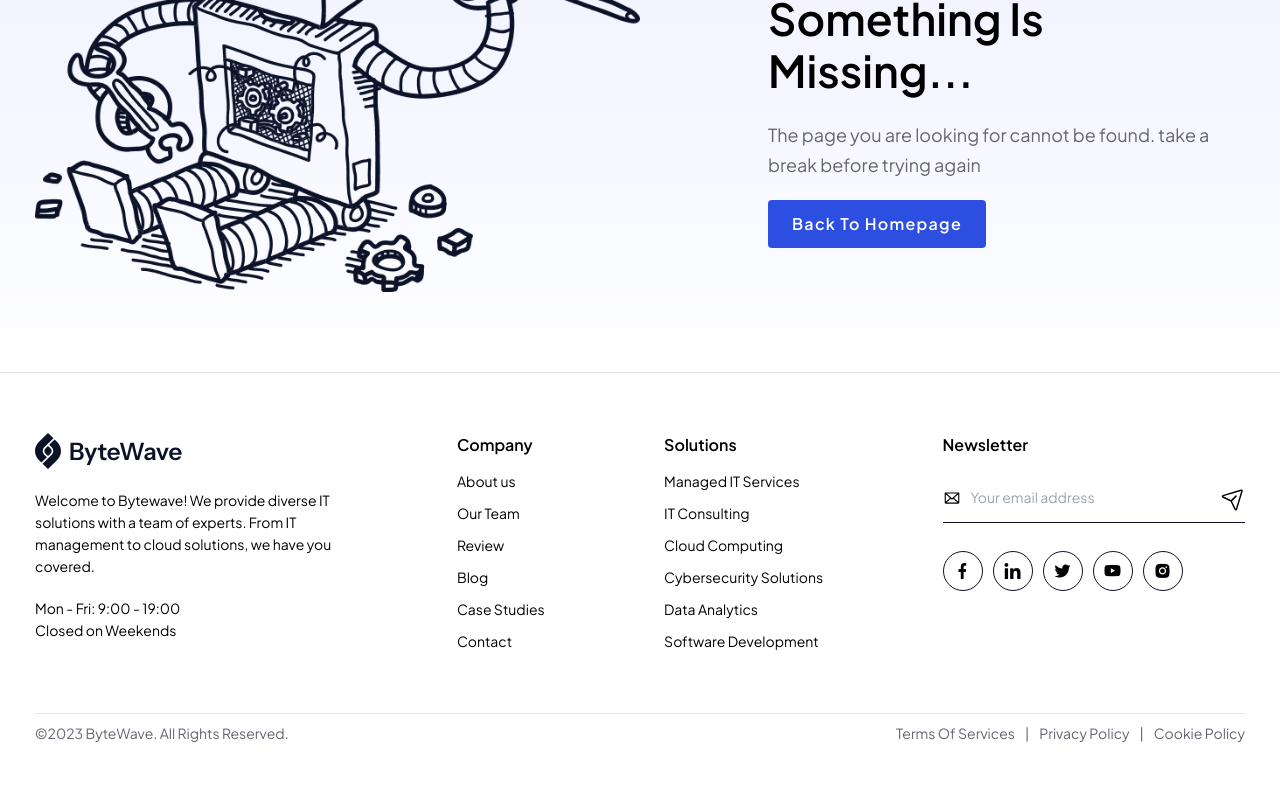
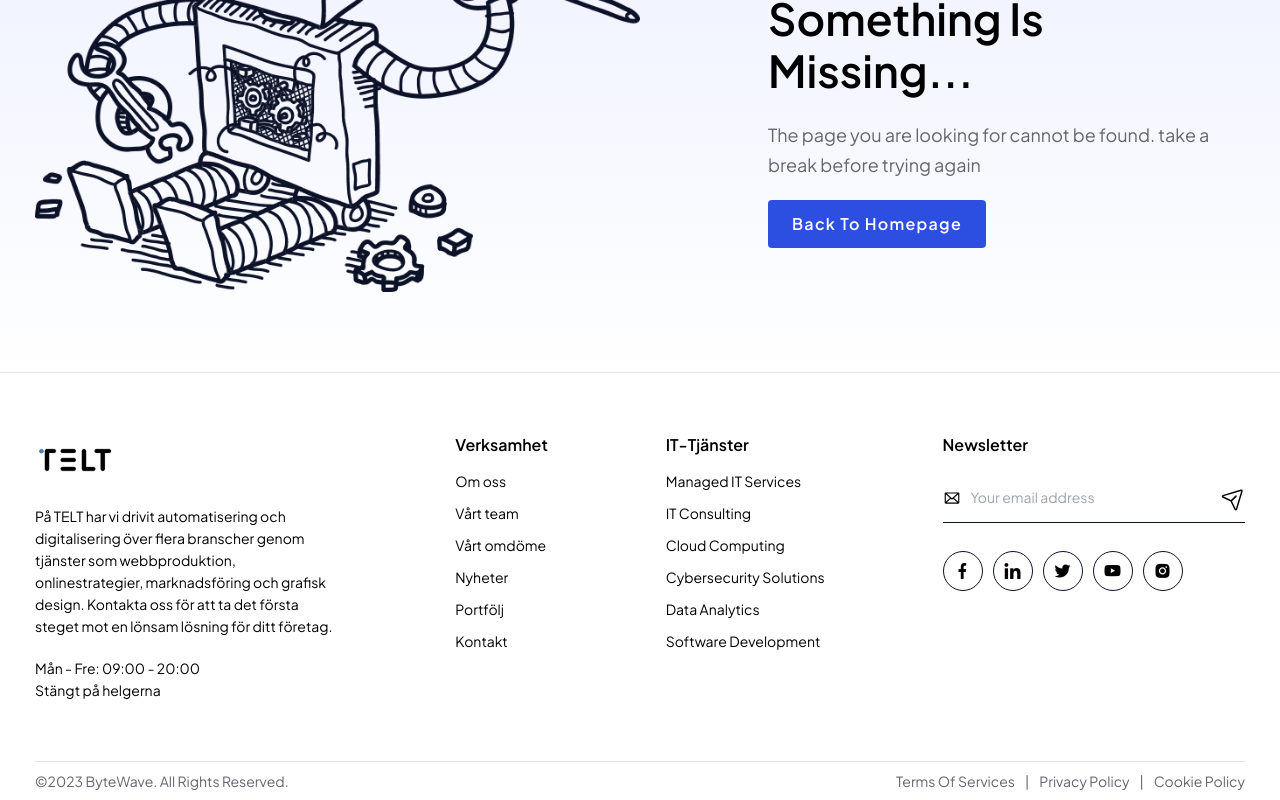
Before and after one commit to nasimmdemon/new_telt, a Next.js app: page /pages/error in a window 1280 px wide. Shown: the part 358-1158 px from the top of the page. Before the commit the page ends 1110 px from the top, so only its background shows below. Built offline with nearby package versions, Linux system fonts and the light colour scheme.

Commit message:
Changes on footer is alomst done

```diff
--- a/src/components/Footer/FooterOne.js
+++ b/src/components/Footer/FooterOne.js
@@ -12,10 +12,10 @@ export default function FooterOne({ classname }) {
           <div className="flex justify-between gap-y-8 max-xl:flex-wrap">
             <div className="xl:w-1/4 md:w-1/2">
               <div className="footer-company-infor flex flex-col gap-5">
-                <Link href="/" className="logo">
+                <Link href="/" className="logo ml-[-34px]">
                   {classname ? (
                     <Image
-                      src={"/images/logo-white.svg"}
+                      src={"/images/logo-black.png"}
                       width={5000}
                       height={5000}
                       alt="logo"
@@ -23,7 +23,7 @@ export default function FooterOne({ classname }) {
                     />
                   ) : (
                     <Image
-                      src={"/images/logo.svg"}
+                      src={"/images/logo_black.png"}
                       width={5000}
                       height={5000}
                       alt="logo"
@@ -32,29 +32,31 @@ export default function FooterOne({ classname }) {
                   )}
                 </Link>
                 <div className="caption1">
-                  Welcome to Bytewave! We provide diverse IT solutions with a
-                  team of experts. From IT management to cloud solutions, we
-                  have you covered.{" "}
+                  På TELT har vi drivit automatisering och digitalisering över
+                  flera branscher genom tjänster som webbproduktion,
+                  onlinestrategier, marknadsföring och grafisk design. Kontakta
+                  oss för att ta det första steget mot en lönsam lösning för
+                  ditt företag.{" "}
                 </div>
                 <div className="caption1">
-                  Mon - Fri: 9:00 - 19:00 <br />
-                  Closed on Weekends
+                  Mån - Fre: 09:00 - 20:00 <br />
+                  Stängt på helgerna
                 </div>
               </div>
             </div>
             <div className="w-full md:w-1/2">
               <div className="footer-navigate flex md:justify-evenly max-md:gap-20 max-sm:gap-y-6 max-sm:flex-wrap">
                 <div className="footer-nav-item">
-                  <div className="item-heading text-button">Company</div>
+                  <div className="item-heading text-button">Verksamhet</div>
                   <ul className="list-nav mt-3">
                     <li className="mt-2">
                       <Link
                         className={`caption1 hover-underline ${
                           classname && "underline-white"
                         }`}
-                        href="/company/about-us"
+                        href="/about-us"
                       >
-                        About us
+                        Om oss
                       </Link>
                     </li>
                     <li className="mt-2">
@@ -64,7 +66,7 @@ export default function FooterOne({ classname }) {
                         }`}
                         href="/company/our-teams"
                       >
-                        Our Team
+                        Vårt team
                       </Link>
                     </li>
                     <li className="mt-2">
@@ -74,7 +76,7 @@ export default function FooterOne({ classname }) {
                         }`}
                         href="/company/testimonials"
                       >
-                        Review
+                        Vårt omdöme
                       </Link>
                     </li>
                     <li className="mt-2">
@@ -84,7 +86,7 @@ export default function FooterOne({ classname }) {
                         }`}
                         href="/blog/blog-grid"
                       >
-                        Blog
+                        Nyheter
                       </Link>
                     </li>
                     <li className="mt-2">
@@ -94,7 +96,7 @@ export default function FooterOne({ classname }) {
                         }`}
                         href="/case-studies/case-studies-one"
                       >
-                        Case Studies
+                        Portfölj
                       </Link>
                     </li>
                     <li className="mt-2">
@@ -102,15 +104,15 @@ export default function FooterOne({ classname }) {
                         className={`caption1 hover-underline ${
                           classname && "underline-white"
                         }`}
-                        href="/pages/contact-us"
+                        href="/contact"
                       >
-                        Contact
+                        Kontakt
                       </Link>
                     </li>
                   </ul>
                 </div>
                 <div className="footer-nav-item">
-                  <div className="item-heading text-button">Solutions</div>
+                  <div className="item-heading text-button">IT-tjänster</div>
                   <ul className="list-nav mt-3">
                     {serviceData.slice(0, 6).map((item) => (
                       <li className="mt-2" key={item.id}>
```
